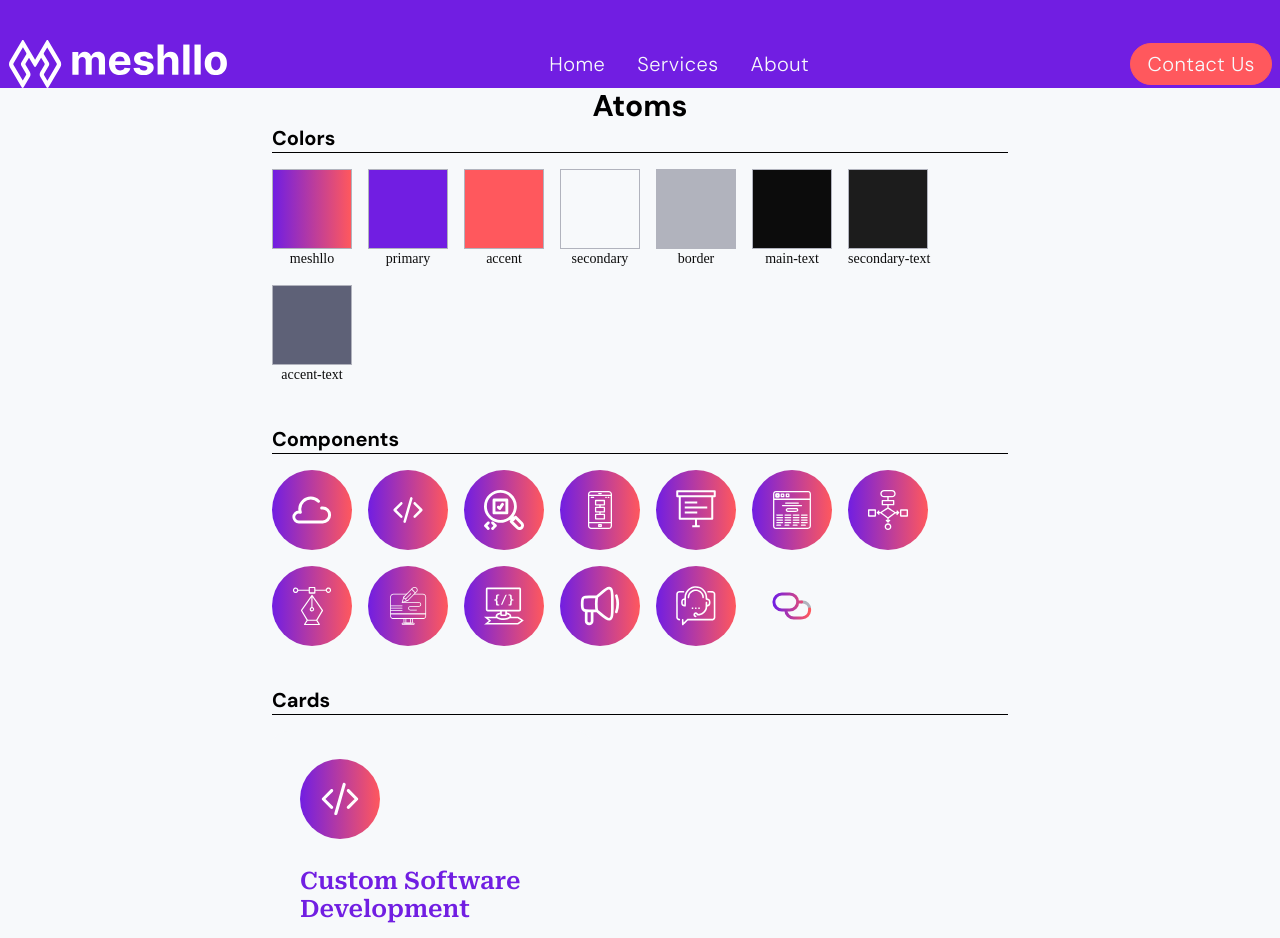
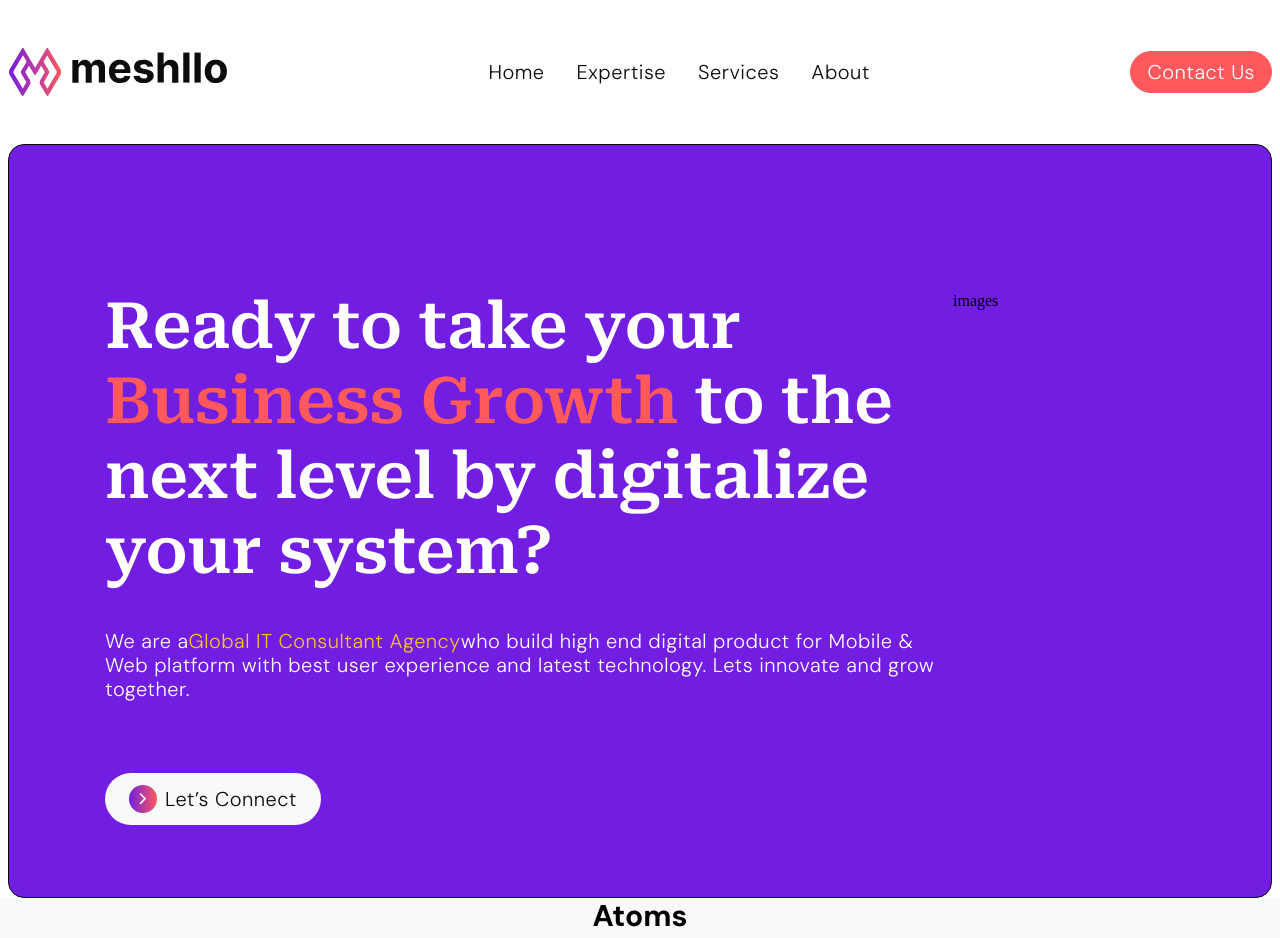
Before and after one commit to nazmuldipu/meshllo, a Next.js app: page / in a window 1280 px wide. Shown: the top 938 px of the page. Built offline with nearby package versions, Linux system fonts and the light colour scheme.

Commit message:
hero section wip

```diff
--- /dev/null
+++ b/src/components/icons/ChevronRightIcon.tsx
@@ -0,0 +1,26 @@
+import React from "react";
+
+interface Props {
+  [key: string]: any;
+}
+
+export default function ChevronRightIcon(props: Props): JSX.Element {
+  const { pathClassName, ...rest } = props;
+  return (
+    <svg
+      fill="none"
+      viewBox="0 0 7 12"
+      {...rest}
+      xmlns="http://www.w3.org/2000/svg"
+    >
+      <path
+        className={pathClassName ? `stroke-current ${pathClassName}` : ""}
+        d="M1 1L5.66667 5.66667L1 10.3333"
+        stroke="#F7F9FB"
+        strokeWidth="1.55439"
+        strokeLinecap="round"
+        strokeLinejoin="round"
+      />
+    </svg>
+  );
+}
--- a/src/components/icons/LogoIcon.tsx
+++ b/src/components/icons/LogoIcon.tsx
@@ -15,41 +15,55 @@ export default function LogoIcon(props: Props): JSX.Element {
     >
       <path
         d="M37.4792 0.493376L26.0848 19.8337L14.6904 0.493376C14.2975 -0.164459 13.3807 -0.164459 12.9878 0.493376L0.851303 21.0617C-0.283768 22.9475 -0.283768 25.3157 0.851303 27.2015L12.8132 47.5066C13.2061 48.1645 14.1229 48.1645 14.5158 47.5066L20.846 36.8058C21.7191 35.3586 21.7191 33.5167 20.846 32.0694L16.6986 25.0087C16.393 24.4824 16.393 23.8246 16.6986 23.2545L20.0165 17.6409L25.2117 26.4998C25.6046 27.1576 26.5214 27.1576 26.9143 26.4998L32.1094 17.6409L35.471 23.2545C35.7766 23.7807 35.7766 24.4386 35.471 25.0087L31.3236 32.0256C30.4505 33.4728 30.4505 35.3148 31.3236 36.8058L37.6538 47.5066C38.0467 48.1645 38.9635 48.1645 39.3564 47.5066L51.3183 27.2015C52.4534 25.3157 52.4534 22.9475 51.3183 21.0617L39.1818 0.493376C38.8325 -0.164459 37.8721 -0.164459 37.4792 0.493376ZM12.3766 25.7542L17.0479 33.6482C17.3098 34.0868 17.3098 34.6569 17.0479 35.0955L13.7737 40.6213L4.56211 25.0087C4.25652 24.4824 4.25652 23.8246 4.56211 23.2545L13.9483 7.33486L17.1789 12.8168C17.4845 13.2992 17.4845 13.9132 17.1789 14.3956L12.3766 22.5089C11.8091 23.5176 11.8091 24.7455 12.3766 25.7542ZM38.396 40.6651L35.1217 35.1393C34.8598 34.7008 34.8598 34.1307 35.1217 33.6921L39.793 25.7981C40.3605 24.7894 40.3605 23.5614 39.793 22.5528L34.9907 14.4395C34.6852 13.9571 34.6852 13.3431 34.9907 12.8607L38.2213 7.37871L47.6075 23.2545C47.9131 23.7807 47.9131 24.4386 47.6075 25.0087L38.396 40.6651Z"
-        fill="white"
+        fill="url(#paint0_linear_485_4503)"
       />
       <path
         d="M63.3682 34.5902V12.0484H69.3055V16.0393H69.5674C70.0476 14.7236 70.8334 13.6711 71.9249 12.9256C73.0163 12.18 74.326 11.7853 75.8539 11.7853C77.3819 11.7853 78.6916 12.18 79.783 12.9256C80.8745 13.715 81.573 14.7236 81.9659 16.0393H82.1841C82.6207 14.7675 83.4938 13.715 84.6726 12.9256C85.895 12.1362 87.292 11.7415 88.9509 11.7415C91.0464 11.7415 92.749 12.3993 94.0587 13.7588C95.3684 15.0745 96.0233 17.0041 96.0233 19.4162V34.5902H89.8241V20.688C89.8241 19.4162 89.4748 18.4952 88.8199 17.8812C88.1651 17.2673 87.3356 16.9603 86.3315 16.9603C85.1965 16.9603 84.3233 17.3111 83.6685 18.0567C83.0136 18.7584 82.708 19.7232 82.708 20.9073V34.678H76.6834V20.5564C76.6834 19.46 76.3778 18.5829 75.723 17.9251C75.1118 17.2673 74.2823 16.9603 73.2345 16.9603C72.536 16.9603 71.9248 17.1357 71.3573 17.4865C70.7898 17.8374 70.3532 18.3198 70.0476 18.9338C69.742 19.5478 69.5674 20.2933 69.5674 21.1266V34.678H63.3682V34.5902Z"
-        fill="white"
+        fill="#0C0C0C"
       />
       <path
         d="M111.128 35.073C108.814 35.073 106.849 34.5905 105.19 33.6696C103.531 32.7048 102.265 31.3891 101.348 29.6349C100.432 27.8806 99.9951 25.8194 99.9951 23.4512C99.9951 21.1269 100.432 19.1095 101.348 17.3553C102.265 15.6011 103.488 14.2415 105.147 13.2767C106.762 12.3119 108.683 11.8295 110.909 11.8295C112.394 11.8295 113.791 12.0487 115.057 12.5312C116.323 13.0136 117.458 13.7153 118.418 14.6801C119.379 15.6449 120.121 16.829 120.645 18.2324C121.169 19.6796 121.431 21.3461 121.431 23.2758V24.9862H102.484V21.1269H115.581C115.581 20.2059 115.406 19.4165 115.013 18.7148C114.62 18.0131 114.096 17.4868 113.398 17.0921C112.699 16.6974 111.913 16.4782 110.997 16.4782C110.036 16.4782 109.207 16.6974 108.508 17.136C107.766 17.5746 107.198 18.1447 106.806 18.8902C106.413 19.6358 106.194 20.4252 106.194 21.3023V24.9862C106.194 26.0826 106.413 27.0474 106.806 27.8806C107.198 28.7139 107.81 29.3279 108.552 29.7664C109.294 30.205 110.211 30.4243 111.259 30.4243C111.957 30.4243 112.568 30.3365 113.179 30.1173C113.747 29.9418 114.227 29.6349 114.664 29.2402C115.057 28.8455 115.406 28.363 115.581 27.7929L121.343 28.1876C121.038 29.591 120.47 30.7751 119.553 31.8276C118.636 32.8802 117.501 33.6696 116.061 34.2397C114.62 34.766 112.961 35.073 111.128 35.073Z"
-        fill="white"
+        fill="#0C0C0C"
       />
       <path
         d="M144.175 18.4952L138.456 18.846C138.369 18.3636 138.151 17.9251 137.845 17.5304C137.54 17.1357 137.103 16.8287 136.579 16.5655C136.055 16.3463 135.444 16.2147 134.702 16.2147C133.742 16.2147 132.912 16.434 132.257 16.8287C131.602 17.2234 131.253 17.7935 131.253 18.4513C131.253 18.9776 131.471 19.46 131.908 19.8109C132.345 20.1617 133.087 20.4687 134.134 20.688L138.194 21.5212C140.377 21.9598 141.993 22.7053 143.084 23.714C144.175 24.7227 144.699 26.0384 144.699 27.661C144.699 29.1521 144.263 30.4239 143.39 31.5642C142.516 32.6606 141.338 33.5377 139.853 34.1517C138.369 34.7656 136.623 35.0726 134.702 35.0726C131.733 35.0726 129.376 34.4586 127.586 33.1868C125.84 31.9589 124.792 30.2485 124.486 28.0996L130.598 27.7926C130.773 28.7136 131.253 29.4152 131.952 29.8538C132.65 30.3362 133.567 30.5555 134.702 30.5555C135.793 30.5555 136.667 30.3362 137.321 29.8977C137.976 29.4591 138.325 28.9328 138.325 28.2311C138.325 27.661 138.064 27.1786 137.627 26.8278C137.147 26.4769 136.448 26.1699 135.444 25.9945L131.559 25.2051C129.376 24.7665 127.717 24.021 126.669 22.9246C125.621 21.8282 125.054 20.4687 125.054 18.7583C125.054 17.3111 125.447 16.0831 126.233 15.0306C127.018 13.9781 128.11 13.1887 129.55 12.6185C130.991 12.0484 132.65 11.7853 134.571 11.7853C137.409 11.7853 139.635 12.3993 141.25 13.5834C142.953 14.7675 143.87 16.434 144.175 18.4952Z"
-        fill="white"
+        fill="#0C0C0C"
       />
       <path
         d="M154.829 21.5651V34.5902H148.586V4.54907H154.654V16.0392H154.916C155.44 14.7236 156.226 13.671 157.361 12.9255C158.496 12.18 159.893 11.7853 161.596 11.7853C163.167 11.7853 164.521 12.1361 165.699 12.7939C166.878 13.4956 167.751 14.4604 168.406 15.7323C169.061 17.0041 169.366 18.4952 169.366 20.2932V34.634H163.124V21.3896C163.124 19.9863 162.774 18.9337 162.076 18.1443C161.377 17.3549 160.373 17.0041 159.107 17.0041C158.278 17.0041 157.492 17.1795 156.881 17.5303C156.226 17.8812 155.746 18.4075 155.353 19.1091C154.96 19.8108 154.829 20.6002 154.829 21.5651Z"
-        fill="white"
+        fill="#0C0C0C"
       />
       <path
         d="M180.498 4.54907V34.5902H174.255V4.54907H180.498Z"
-        fill="white"
+        fill="#0C0C0C"
       />
       <path
         d="M191.718 4.54907V34.5902H185.476V4.54907H191.718Z"
-        fill="white"
+        fill="#0C0C0C"
       />
       <path
         d="M206.823 35.073C204.553 35.073 202.588 34.5905 200.929 33.6257C199.27 32.6609 198.004 31.3014 197.087 29.5471C196.17 27.7929 195.734 25.7756 195.734 23.4512C195.734 21.1269 196.17 19.0656 197.087 17.3553C198.004 15.6011 199.27 14.2415 200.929 13.2767C202.588 12.3119 204.553 11.8295 206.823 11.8295C209.093 11.8295 211.057 12.3119 212.716 13.2767C214.375 14.2415 215.641 15.6011 216.558 17.3553C217.475 19.1095 217.911 21.1269 217.911 23.4512C217.911 25.7756 217.475 27.7929 216.558 29.5471C215.641 31.3014 214.375 32.6609 212.716 33.6257C211.057 34.5467 209.093 35.073 206.823 35.073ZM206.866 30.205C207.914 30.205 208.744 29.898 209.442 29.3279C210.141 28.7577 210.664 27.9245 211.014 26.9158C211.363 25.9071 211.538 24.723 211.538 23.4074C211.538 22.0917 211.363 20.9076 211.014 19.8989C210.664 18.8902 210.141 18.057 209.442 17.443C208.744 16.829 207.87 16.5659 206.866 16.5659C205.819 16.5659 204.945 16.8729 204.247 17.443C203.548 18.057 203.025 18.8464 202.675 19.8989C202.326 20.9076 202.151 22.0917 202.151 23.4074C202.151 24.723 202.326 25.9071 202.675 26.9158C203.025 27.9245 203.548 28.7577 204.247 29.3279C204.945 29.898 205.819 30.205 206.866 30.205Z"
-        fill="white"
+        fill="#0C0C0C"
       />
+      <defs>
+        <linearGradient
+          id="paint0_linear_485_4503"
+          x1="4.93335e-07"
+          y1="23.889"
+          x2="52.2402"
+          y2="23.889"
+          gradientUnits="userSpaceOnUse"
+        >
+          <stop stopColor="#711EE2" />
+          <stop offset="1" stopColor="#FF585D" />
+        </linearGradient>
+      </defs>
     </svg>
   );
 }
 
 {
   /* <svg width="218" height="48" viewBox="0 0 218 48" fill="none" xmlns="http://www.w3.org/2000/svg">
+
 </svg> */
 }
--- a/src/components/molecules/ServiceCard.tsx
+++ b/src/components/molecules/ServiceCard.tsx
@@ -25,7 +25,7 @@ const ServiceCard = () => {
         </div>
       </div>
       <div className="pt-7">
-        <h6 className="h-24 text-primary group-hover/service-card:text-white">
+        <h6 className="h6-24 text-primary group-hover/service-card:text-white">
           Custom Software Development
         </h6>
         <div className="text-18">
--- /dev/null
+++ b/src/components/templates/hero.tsx
@@ -0,0 +1,43 @@
+import ChevronRightIcon from "../icons/ChevronRightIcon";
+import QuotationIcon from "../icons/QuotationIcon";
+import SVGIcon from "../icons/SVGIcon";
+
+const Hero = () => {
+  return (
+    <div className=" pt-12 max-w-430 mx-auto px-2">
+      <div className="bg-primary border border-main-text rounded-2xl px-24 pt-36 flex gap-4">
+        <div className="text-white">
+          <div className=" max-w-3.5xl pb-10">
+            <h3 className="h3-64">
+              Ready to take your
+              <span className=" text-accent"> Business Growth </span> to the
+              next level by digitalize your system?
+            </h3>
+            <p className=" text-20 py-10">
+              We are a
+              <span className=" text-tertiary">
+                Global IT Consultant Agency
+              </span>
+              who build high end digital product for Mobile & Web platform with
+              best user experience and latest technology. Lets innovate and grow
+              together.
+            </p>
+            <button className="bg-secondary text-main-text text-20 px-6 py-3 rounded-full flex gap-2 items-center my-8">
+              <div className="bg-meshllo w-7 h-7 rounded-full flex justify-center items-center">
+                <SVGIcon
+                  icon={ChevronRightIcon}
+                  size={12}
+                  pathClassName="text-white"
+                />
+              </div>
+              Let’s Connect
+            </button>
+          </div>
+        </div>
+        <div>images</div>
+      </div>
+    </div>
+  );
+};
+
+export default Hero;
--- a/src/components/templates/navbar.tsx
+++ b/src/components/templates/navbar.tsx
@@ -7,7 +7,7 @@ const Navbar = () => {
   const [isMenuOpen, setIsMenuOpen] = useState(false);
 
   return (
-    <div className="navbar flex justify-center sticky top-0 z-10 px-2 bg-primary">
+    <div className="navbar flex justify-center sticky top-0 z-10 px-2 bg-white">
       <nav className="w-full max-w-430 mx-auto flex flex-row justify-between items-center">
         <Link
           href="/"
@@ -21,9 +21,12 @@ const Navbar = () => {
           />
         </Link>
 
-        <div className="hidden md:flex gap-8 flex-row flex-1 h-full justify-center text-secondary text-20">
+        <div className="hidden md:flex gap-8 flex-row flex-1 h-full justify-center text-main-text text-20">
           <Link href="/" className="flex items-center">
             Home
+          </Link>
+          <Link href="/" className="flex items-center">
+            Expertise
           </Link>
           <Link href="/" className="flex items-center">
             Services
--- a/src/pages/index.tsx
+++ b/src/pages/index.tsx
@@ -2,6 +2,7 @@ import Image from "next/image";
 import { DM_Sans, Roboto_Serif } from "next/font/google";
 import Navbar from "@/components/templates/navbar";
 import Atoms from "@/components/templates/atoms";
+import Hero from "@/components/templates/hero";
 
 const dmSans = DM_Sans({ subsets: ["latin"], variable: "--font-dm-sans" });
 const robotoSerif = Roboto_Serif({
@@ -12,10 +13,10 @@ const robotoSerif = Roboto_Serif({
 export default function Home() {
   return (
     <main
-      className={`${dmSans.variable} ${robotoSerif.variable} pt-10 bg-primary`}
+      className={`${dmSans.variable} ${robotoSerif.variable} pt-12 bg-white`}
     >
       <Navbar />
-
+      <Hero />
       <div className="bg-secondary">
         <Atoms />
       </div>
--- a/src/styles/globals.css
+++ b/src/styles/globals.css
@@ -29,11 +29,17 @@
 .service-card:hover {
   @apply bg-meshllo cursor-pointer text-secondary;
 }
-.h-20 {
+.h7-20 {
   @apply font-sans text-xl font-light leading-6 tracking-wide;
 }
-.h-24 {
+.h6-24 {
   @apply font-serif font-semibold text-2xl leading-7;
+}
+.h3-64 {
+  @apply font-serif font-semibold;
+  font-size: 64px;
+  line-height: 75px;
+  letter-spacing: 0em;
 }
 .text-18 {
   @apply font-sans text-lg font-light leading-6 tracking-wide;
--- a/src/styles/variable.css
+++ b/src/styles/variable.css
@@ -16,6 +16,7 @@
 
   --text-f: "Inter";
   --title-f: "Inter";
+  --tertiary: #f8c02a;
 
   overflow-y: scroll;
 }
--- a/tailwind.config.ts
+++ b/tailwind.config.ts
@@ -25,6 +25,7 @@ const config: Config = {
         "secondary-text": "var(--secondary-text)",
         "secondary-text-hover": "var(--secondary-text-hover)",
         "accent-text": "var(--accent-text)",
+        tertiary: "var(--tertiary)",
       },
       fontFamily: {
         sans: ["var(--font-dm-sans)"],
@@ -33,6 +34,7 @@ const config: Config = {
 
       maxWidth: {
         "430": "107.5rem",
+        "3.5xl": "52rem",
       },
     },
   },
```
